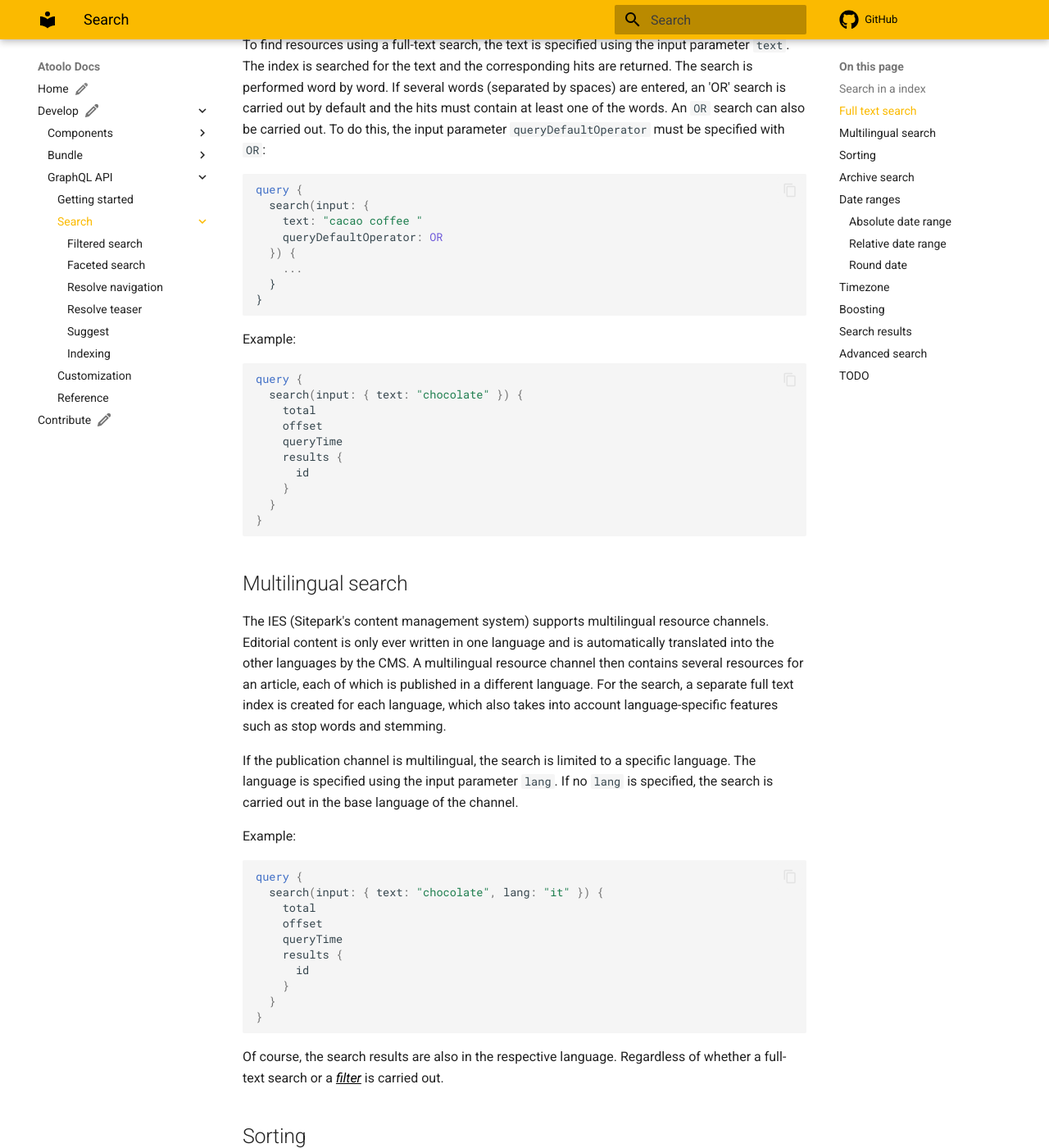
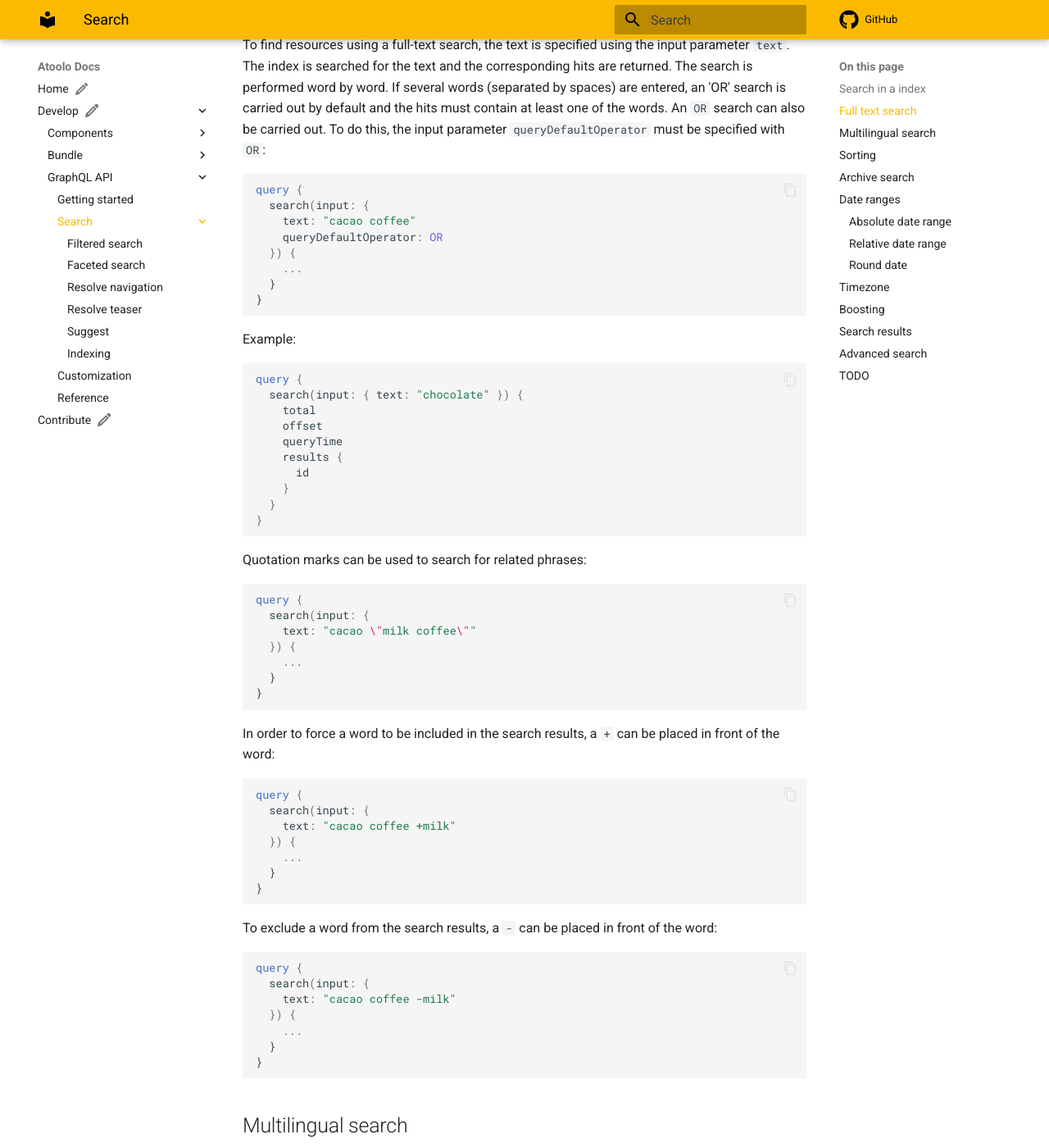
Before and after one commit to sitepark/atoolo-docs, an MkDocs documentation site: the page built from docs/develop/graphql/search/index.md, in a window 1280 px wide and 1400 px high, scrolled down 540 px. Shown: the whole window at 82% size. Built offline with MkDocs 1.6.1 and Material for MkDocs 9.7.7, drawn with Linux system fonts in a browser that asks for light colours; comment, search, counter and statistics services are not loaded.

Commit message:
docs: add +/- and quote support for search terms

````diff
--- a/docs/develop/graphql/search/index.md
+++ b/docs/develop/graphql/search/index.md
@@ -16,7 +16,7 @@ The index is searched for the text and the corresponding hits are returned. The
 ```graphql
 query {
   search(input: {
-    text: "cacao coffee "
+    text: "cacao coffee"
     queryDefaultOperator: OR
   }) {
     ...
@@ -35,6 +35,42 @@ query {
     results {
       id
     }
+  }
+}
+```
+
+Quotation marks can be used to search for related phrases:
+
+```graphql
+query {
+  search(input: {
+    text: "cacao \"milk coffee\""
+  }) {
+    ...
+  }
+}
+```
+
+In order to force a word to be included in the search results, a `+` can be placed in front of the word:
+
+```graphql
+query {
+  search(input: {
+    text: "cacao coffee +milk"
+  }) {
+    ...
+  }
+}
+```
+
+To exclude a word from the search results, a `-` can be placed in front of the word:
+
+```graphql
+query {
+  search(input: {
+    text: "cacao coffee -milk"
+  }) {
+    ...
   }
 }
 ```
````
